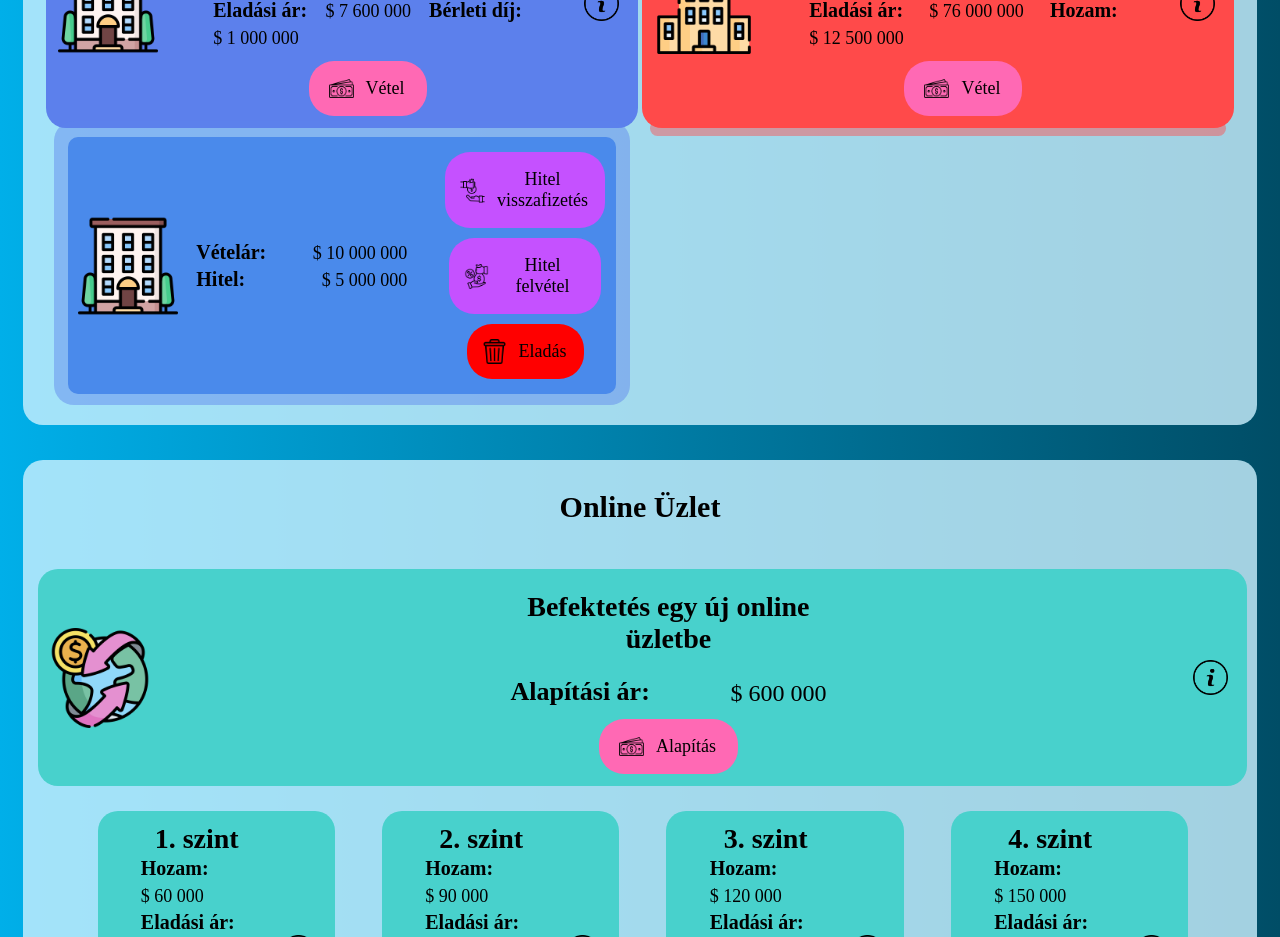
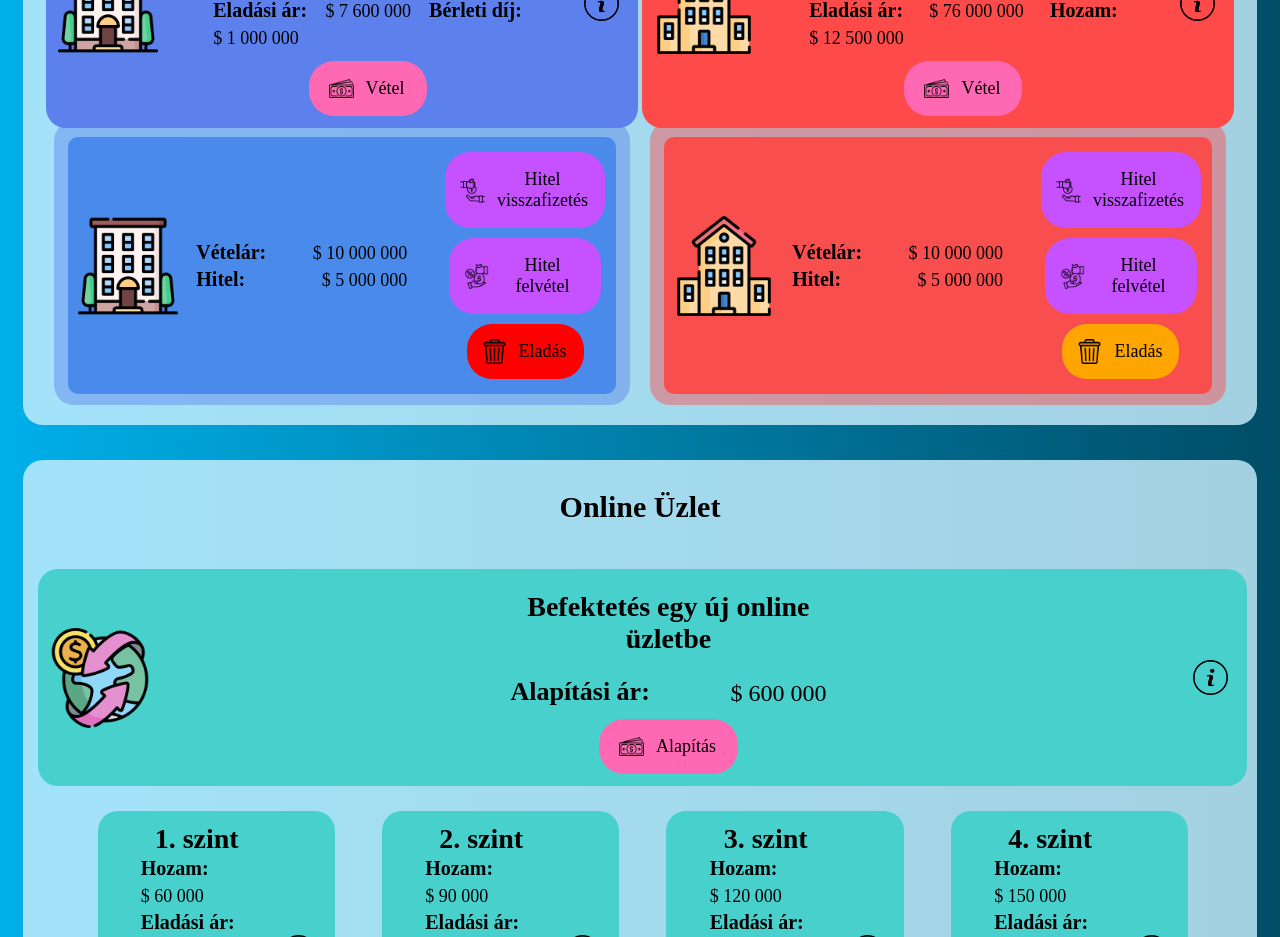
Before and after one commit to dvd2001/MyFirstMillion, an Angular app: page /game in a window 1280 px wide. Shown: the part 1340-2277 px from the top of the page. Built offline with nearby package versions, Linux system fonts and the light colour scheme.

Commit message:
preping for pansion list

```diff
--- a/src/app/components/game-page/game-page.css
+++ b/src/app/components/game-page/game-page.css
@@ -483,6 +483,10 @@ input::-webkit-inner-spin-button {
     background-color: var(--bg-flat-list)
 }
 
+.pansionCard {
+    background-color: var(--bg-pansion-list);
+}
+
 .listIcon {
     display: flex;
     width: 15%;
@@ -515,6 +519,14 @@ input::-webkit-inner-spin-button {
 
 .debtBtn {
     background-color: var(--bg-debt-btn);
+}
+
+.sellBtn {
+    background-color: var(--bg-pansion-sell-btn);
+}
+
+.sellBtn:hover {
+    background-color: var(--bg-pansion-sell-btn-hover);
 }
 
 .debtBtn:hover {
--- a/src/app/components/game-page/game-page.html
+++ b/src/app/components/game-page/game-page.html
@@ -258,7 +258,40 @@
                         alt="Information" class="info">
                 </button>
             </div>
-            <div *ngIf="showPansion" id="pansionList" class="lists"></div>
+            <div *ngIf="showPansion" id="pansionList" class="lists">
+                <div class="accomodationCard pansionCard">
+                    <div class="listIcon">
+                        <img src="assets/images/pansion.png" alt="flat" class="icon">
+                    </div>
+                    <div class="accomodationText">
+                        <div class="detail">
+                            <p class="title">Vételár:</p>
+                            <p class="price">$ 10 000 000</p>
+                        </div>
+                        <div class="detail">
+                            <p class="title">Hitel:</p>
+                            <p class="price">$ 5 000 000</p>
+                        </div>
+                    </div>
+                    <div class="listBtn">
+                        <button class="debtBtn accomodationCardBtn" (click)="repayFullDebt()">
+                            <img [src]="themeService.getTheme()() === 'light' ? 'assets/images/repay.png':'assets/images/repayWhite.png'"
+                                alt="debt" class="btnIcon">
+                            <p>Hitel visszafizetés</p>
+                        </button>
+                        <button class="debtBtn accomodationCardBtn" (click)="getLoan()">
+                            <img [src]="themeService.getTheme()() === 'light' ? 'assets/images/debt.png':'assets/images/debtWhite.png'"
+                                alt="debt" class="btnIcon">
+                            <p>Hitel felvétel</p>
+                        </button>
+                        <button class="sellBtn accomodationCardBtn" (click)="flatSell()">
+                            <img [src]="themeService.getTheme()() === 'light' ? 'assets/images/sell.png':'assets/images/sellWhite.png'"
+                                alt="debt" class="btnIcon">
+                            <p>Eladás</p>
+                        </button>
+                    </div>
+                </div>
+            </div>
         </div>
     </div>
 </section>
--- a/src/styles.css
+++ b/src/styles.css
@@ -47,6 +47,9 @@ body {
     --close-btn-hover: #ffffffdd;
     --money: green;
     --bg-flat-list: #4a8aeb;
+    --bg-pansion-sell-btn: orange;
+    --bg-pansion-sell-btn-hover: #ffa500aa;
+    --bg-pansion-list: #f84e4e;
 }
 
 [data-theme="dark"] {
@@ -90,4 +93,7 @@ body {
     --close-btn-hover: #808080dd;
     --money: #00ff00;
     --bg-flat-list: #2424db;
+    --bg-pansion-sell-btn: #9e6700;
+    --bg-pansion-sell-btn-hover: #9e6700aa;
+    --bg-pansion-list: #ad0000;
 }
```
